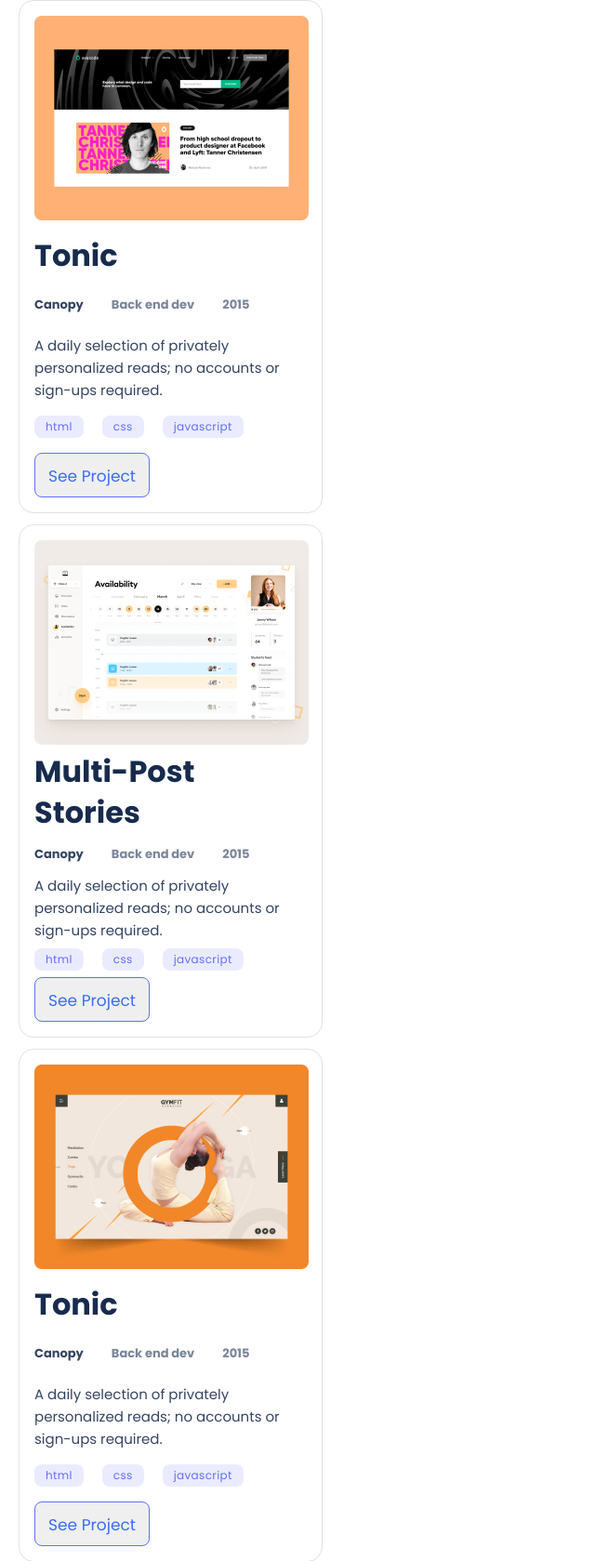
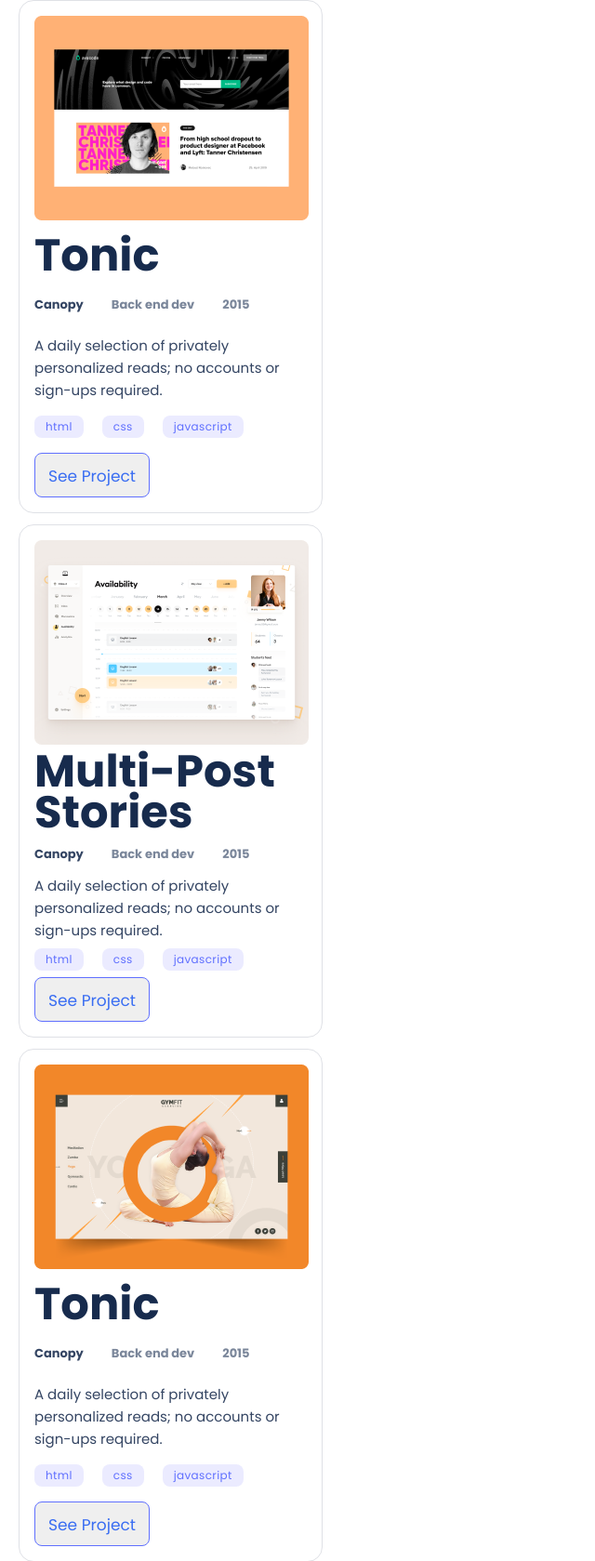
Before and after one commit to alphym/portfolio, a website: page index.html in a window 1280 px wide. Shown: the part 800-2479 px from the top of the page at 93% size, without its empty margins (0-640 px from the left). Drawn offline with Linux system fonts and the light colour scheme.

Commit message:
title from <p> to <h> /modify #about div to section

```diff
--- a/index.html
+++ b/index.html
@@ -101,7 +101,7 @@
                 <img src="./images/project_1.png">
             </div>
             <div class="project-title">
-                <p>Tonic</p>
+                <h2>Tonic</h2>
             </div>
             <div class="projectsub-title">
                 <ul>
@@ -129,9 +129,9 @@
                 <img src="./images/project_image2.png">
             </div>
             <div class="project-title">
-                <p>Multi-Post
+                <h2>Multi-Post
                     <br>Stories
-                </p>
+                </h2>
             </div>
             <div class="projectsub-title">
                 <ul>
@@ -161,7 +161,7 @@
             <img src="./images/project_image3.png">
         </div>
         <div class="project-title">
-            <p>Tonic</p>
+            <h2>Tonic</h2>
         </div>
         <div class="projectsub-title">
             <ul>
@@ -215,7 +215,7 @@
         </div>
     </div>
     </section>
-    <div class="about">
+    <section class="about">
         <div class="about-title">
             <h3>About <br>Myself</h3>
         </div>
@@ -281,8 +281,8 @@
         </div>
 
 
-    </div>
-    </div>
+    </section>
+</div>
 </body>
 
 </html>
```
